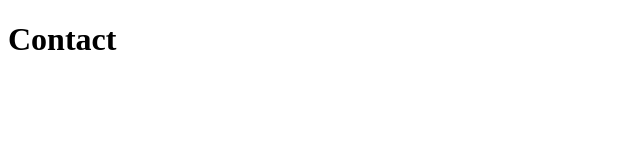
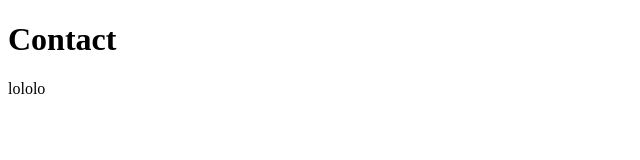
Before and after one commit to GuillermoC1982new/prueba2, a plain HTML site: page contact.html in a window 1280 px wide. Shown: the full height of the page, 0-640 px from the left. Drawn offline with Linux system fonts and the light colour scheme.

Commit message:
modificado contact

```diff
--- a/contact.html
+++ b/contact.html
@@ -7,5 +7,6 @@
 </head>
 <body>
     <h1>Contact</h1>
+    <p>lololo</p>
 </body>
 </html>
```
